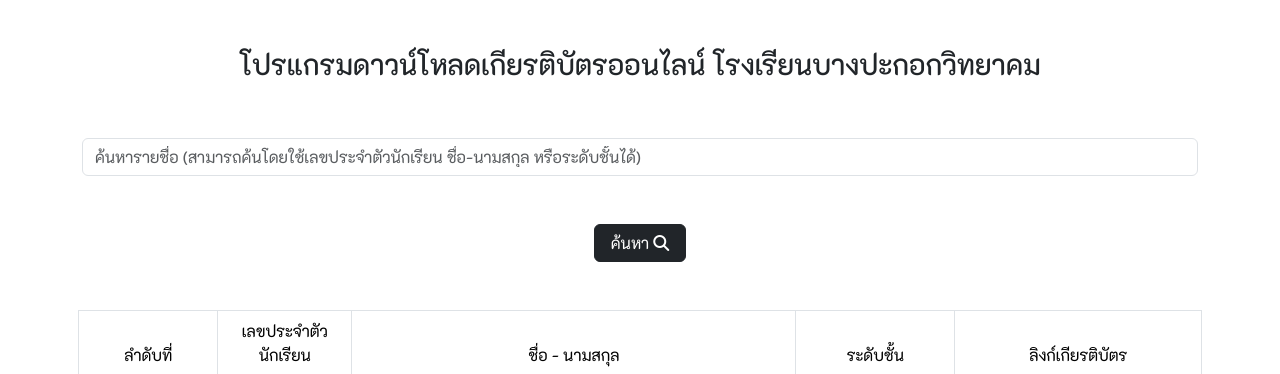
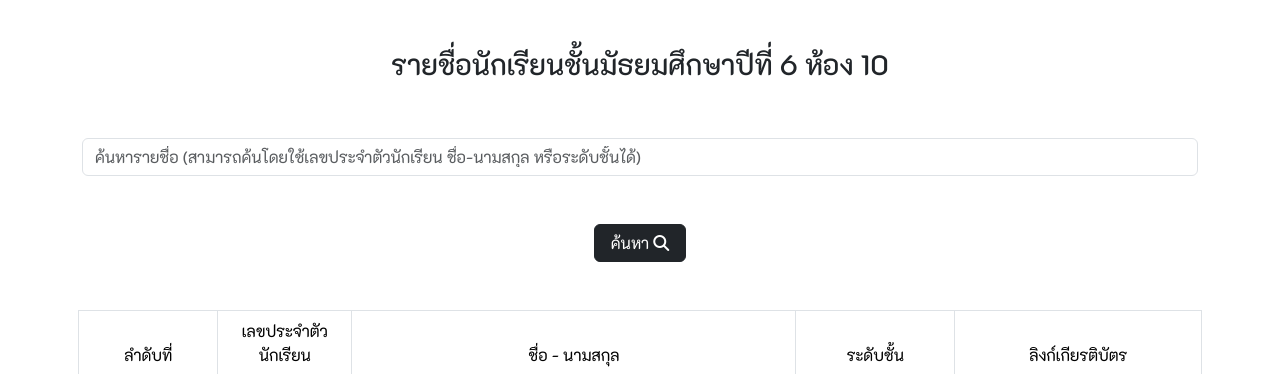
Before and after one commit to 36115/certificate, a PHP site: page / in a window 1280 px wide. Shown: the part 96-470 px from the top of the page. Run offline with PHP 8.4, Linux system fonts and the light colour scheme; data comes from the database, SQL or seed files in the repository.

Commit message:
Update index.php

```diff
--- a/index.php
+++ b/index.php
@@ -15,7 +15,7 @@
     <meta charset="UTF-8">
     <meta name="viewport" content="width=device-width, initial-scale=1.0">
     <link href="https://cdn.jsdelivr.net/npm/bootstrap@5.3.3/dist/css/bootstrap.min.css" rel="stylesheet" integrity="sha384-QWTKZyjpPEjISv5WaRU9OFeRpok6YctnYmDr5pNlyT2bRjXh0JMhjY6hW+ALEwIH" crossorigin="anonymous">
-    <title>โปรแกรมดาวน์โหลดเกียรติบัตรออนไลน์</title>
+    <title>รายชื่อนักเรียนชั้นมัธยมศึกษาปีที่ 6 ห้อง 10</title>
 
     <!-- Font Support -->
     <link rel="preconnect" href="https://fonts.googleapis.com">
@@ -48,7 +48,7 @@
     <div class="container py-5">
         <div class="mt-3">
             <div class="pt-5 my-5 text-center">
-                <h3>โปรแกรมดาวน์โหลดเกียรติบัตรออนไลน์ โรงเรียนบางปะกอกวิทยาคม</h3>
+                <h3>รายชื่อนักเรียนชั้นมัธยมศึกษาปีที่ 6 ห้อง 10</h3>
             </div>
            <form action="searchData.php" method="post">
                 <div class="pt-2 text-center">
```
